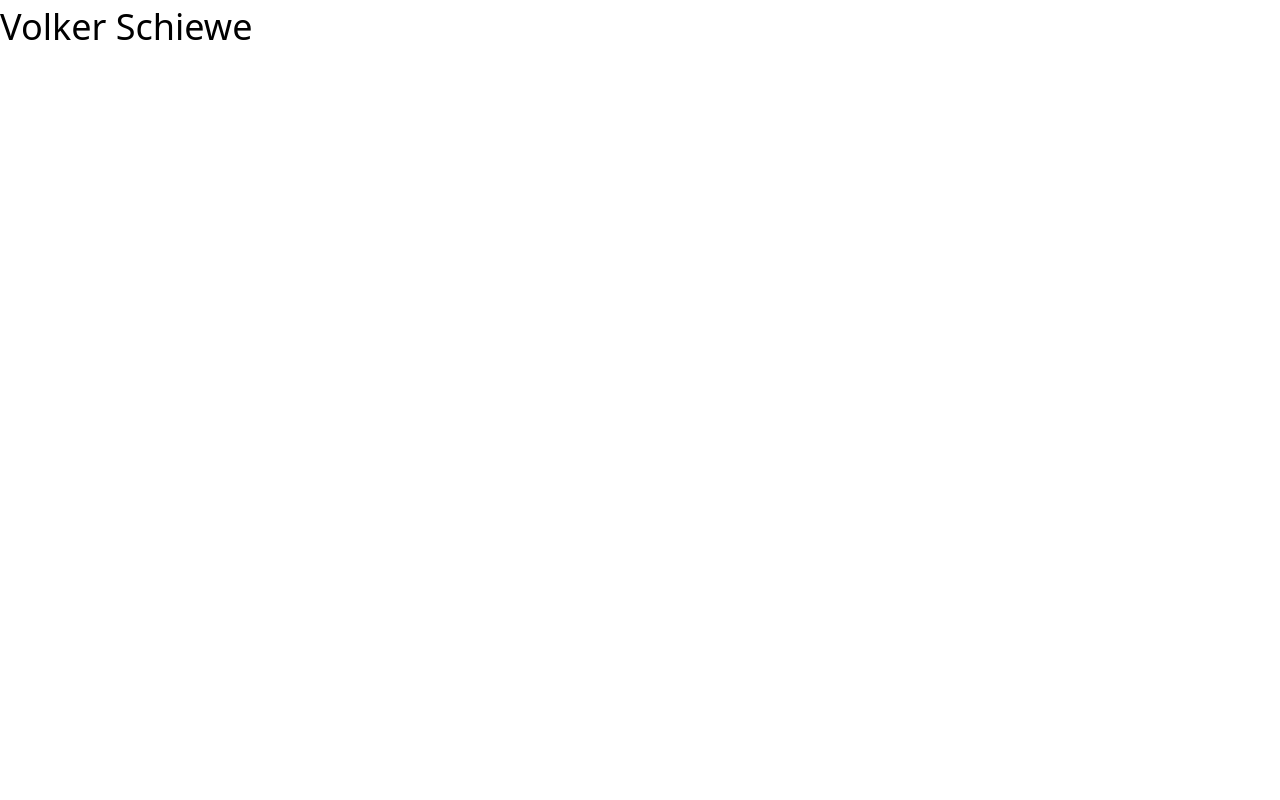
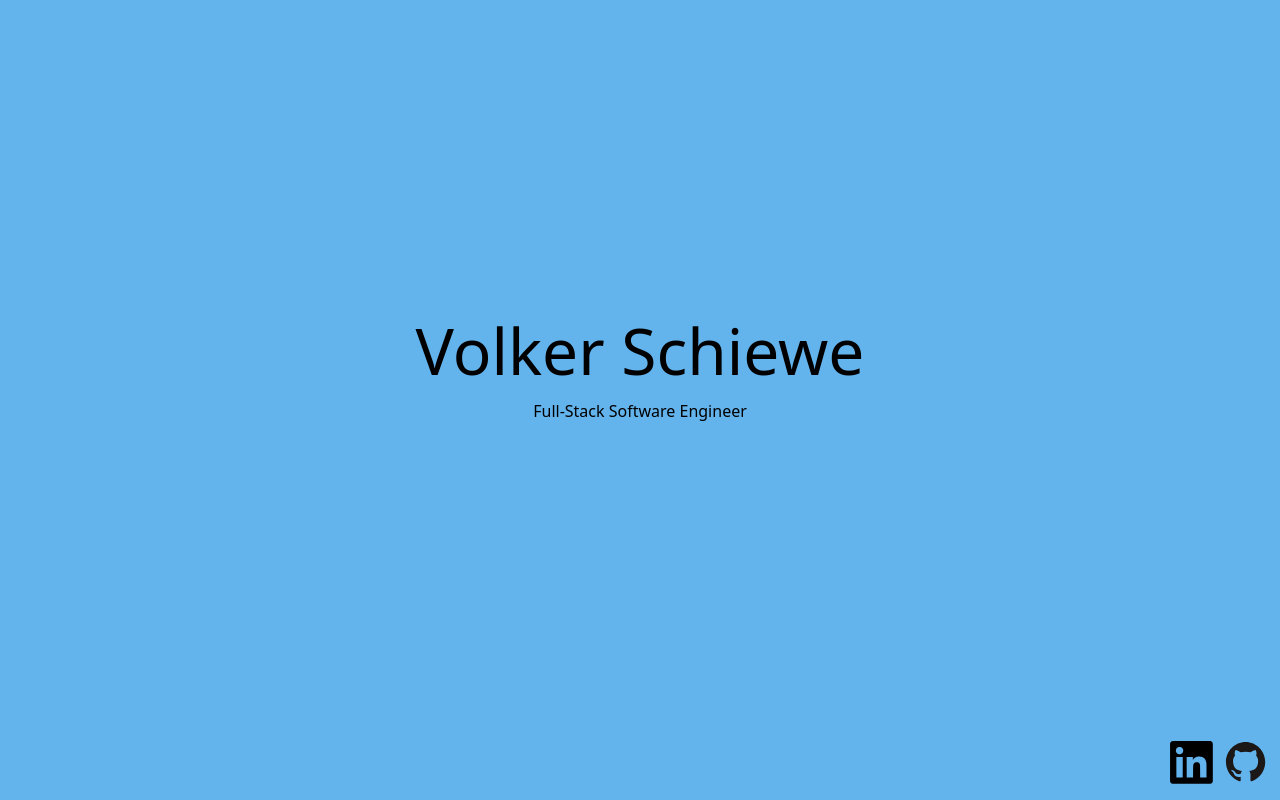
Before and after one commit to HartmannVolker/home, a Preact app: page / in a window 1280 px wide. Built offline with nearby package versions, Linux system fonts and the light colour scheme.

Commit message:
inital page structure

```diff
--- a/public/index.html
+++ b/public/index.html
@@ -2,6 +2,7 @@
 <html lang="en">
 <head>
     <meta charset="UTF-8">
+    <meta name="viewport" content="width=device-width, initial-scale=1, shrink-to-fit=no">
     <title>Volker Schiewe</title>
 </head>
 <body>
--- a/src/index.tsx
+++ b/src/index.tsx
@@ -2,8 +2,19 @@ import { h, render } from "preact"
 import "./style.css"
 
 const App = () => (
-  <div class="container">
-    <h1 class="text-sans text-4xl">Volker Schiewe</h1>
+  <div class="w-screen h-screen flex flex-col bg-blue-400">
+    <div class="flex flex-col justify-center items-center flex-1">
+      <h1 class="text-sans text-6xl text-center">Volker Schiewe</h1>
+      <h3>Full-Stack Software Engineer</h3>
+    </div>
+    <div class="flex flex-row-reverse p-2 items-center">
+      <a class="m-1">
+        <img src="./img/github.svg" alt="github-logo"/>
+      </a>
+       <a class="m-2">
+        <img src="./img/linkedin.svg" alt="linkedin-logo"/>
+       </a>
+    </div>
   </div>
 );
 
```
Also changed, not shown: public/img/github.svg (added), public/img/linkedin.svg (added).
